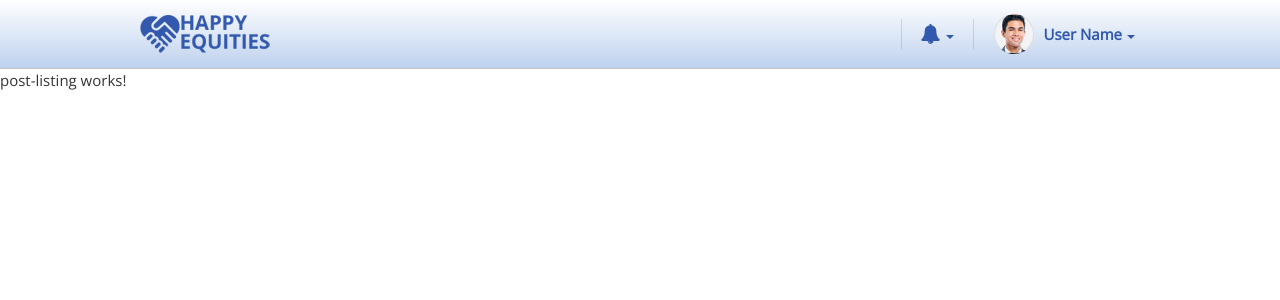
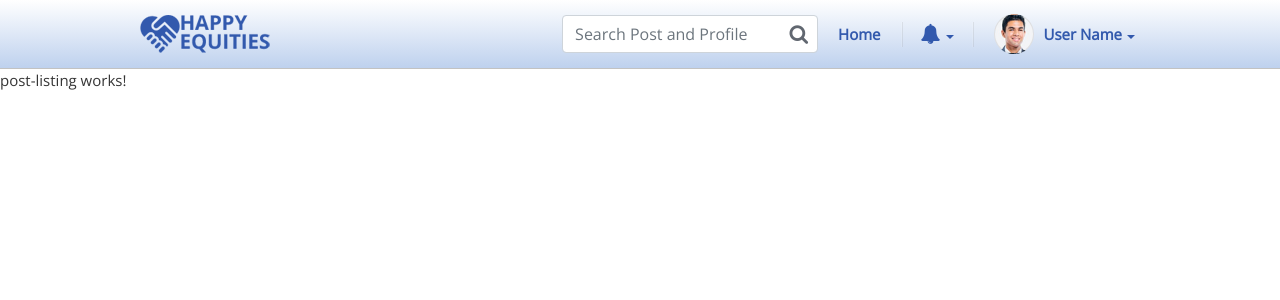
Before and after one commit to rthuid/happy, an Angular app: page /home in a window 1280 px wide. Shown: the top 300 px of the page. Built offline with nearby package versions, Linux system fonts and the light colour scheme.

Commit message:
search added

```diff
--- a/src/app/app.module.ts
+++ b/src/app/app.module.ts
@@ -9,6 +9,7 @@ import { AppRoutingModule } from './/app-routing.module';
 import { UserProfileComponent } from './pages/user-profile/user-profile.component';
 import { PostListingComponent } from './pages/post-listing/post-listing.component';
 import { NotificationComponent } from './layout/header/notification/notification.component';
+import { MainSearchComponent } from './layout/header/main-search/main-search.component';
 
 
 @NgModule({
@@ -17,7 +18,8 @@ import { NotificationComponent } from './layout/header/notification/notification
     HeaderComponent,
     UserProfileComponent,
     PostListingComponent,
-    NotificationComponent
+    NotificationComponent,
+    MainSearchComponent
   ],
   imports: [
     BrowserModule,
--- a/src/app/layout/header/header.component.html
+++ b/src/app/layout/header/header.component.html
@@ -5,6 +5,12 @@
             <a routerLink="/"><img src="../../assets/images/happy-equities-logo.png" alt="logo"></a>
         </div>
         <div class="right-sec">
+          <div class="search-wrap">
+            <app-main-search></app-main-search>
+          </div>
+          <div class="menus-wrap">
+              <a routerLink="/">Home</a>
+          </div>
           <div class="notif-wrap">
               <app-notification></app-notification>
           </div>
--- a/src/app/layout/header/header.component.scss
+++ b/src/app/layout/header/header.component.scss
@@ -3,6 +3,9 @@
 .main-header{
     @include gradient();
     border-bottom: 1px solid $color-border-dark;
+    a:hover{
+        text-decoration: none;
+    }
 }
 .header-container{
     @include flex-master($flex-direction:row,$flex-wrap:nowrap,$align-content:stretch,$align-items:stretch);
@@ -89,9 +92,10 @@
                 left: 0;
                 top: 0;
                 bottom: 0;
-                height: 30px;
-                width: 1px;
-                background: transparentize($color-1 , .8);
+                height: 25px;
+                width: 2px;
+                background: transparentize($color-white , .9);
+                border-right: 1px solid $color-border-light;
                 margin: auto;
             }
             &:after{
@@ -101,11 +105,34 @@
                 right: 0;
                 top: 0;
                 bottom: 0;
-                height: 30px;
-                width: 1px;
-                background: transparentize($color-1 , .8);
+                height: 25px;
+                width: 2px;
+                background: transparentize($color-white , .9);
+                border-right: 1px solid $color-border-light;
                 margin: auto;
             }
         }
+        .menus-wrap{
+            color: $color-1;
+            position: relative;
+            padding: 0 $padding*1.5;
+            @include flex-master($flex-direction:row,$flex-wrap:nowrap,$align-content:stretch,$align-items:center);
+            a{
+                line-height: 40px;
+                padding:$padding / 2;
+                border-radius: $border-radius;
+                font-weight: bold;
+                display: block;
+                &:hover{
+                    background: transparentize($color-white,.95);
+                    @include box-shadow($top:0, $left:0px, $blur:4px, $color:rgba(0, 0, 0, 0.05), $inset: true);
+                }
+            }
+        }
+        .search-wrap{
+            color: $color-1;
+            position: relative;
+            @include flex-master($flex-direction:row,$flex-wrap:nowrap,$align-content:stretch,$align-items:center);
+        }
     }
 }
--- /dev/null
+++ b/src/app/layout/header/main-search/main-search.component.html
@@ -0,0 +1,4 @@
+<div class="main-search">
+  <input type="text" placeholder="Search Post and Profile" class="form-control">
+  <button><i class="fa fa-search" aria-hidden="true"></i></button>
+</div>
--- /dev/null
+++ b/src/app/layout/header/main-search/main-search.component.scss
@@ -0,0 +1,20 @@
+@import '~sass/variables';
+@import '~sass/mixins';
+.main-search{
+    position: relative;
+    input{
+        padding-right: 40px;
+    }
+    button{
+        position: absolute;
+        right: 0;
+        top: 0;
+        bottom: 0;
+        background: none;
+        border: 0;
+        padding: 0 $padding;
+        font-size: $font-size-large;
+        color: $color-2;
+        cursor: pointer;
+    }
+}
--- /dev/null
+++ b/src/app/layout/header/main-search/main-search.component.ts
@@ -0,0 +1,15 @@
+import { Component, OnInit } from '@angular/core';
+
+@Component({
+  selector: 'app-main-search',
+  templateUrl: './main-search.component.html',
+  styleUrls: ['./main-search.component.scss']
+})
+export class MainSearchComponent implements OnInit {
+
+  constructor() { }
+
+  ngOnInit() {
+  }
+
+}
--- a/src/styles.scss
+++ b/src/styles.scss
@@ -5,6 +5,9 @@ body.body{
     font-family: $font-default;
     font-size: $font-size-default;
     color: $color-black;
+    a{
+        color: $color-1;
+    }
 }
 .app-container{
     width: 1020px;
```
Also changed, not shown: 1 other file (tests, documents, lock files or other folders).
